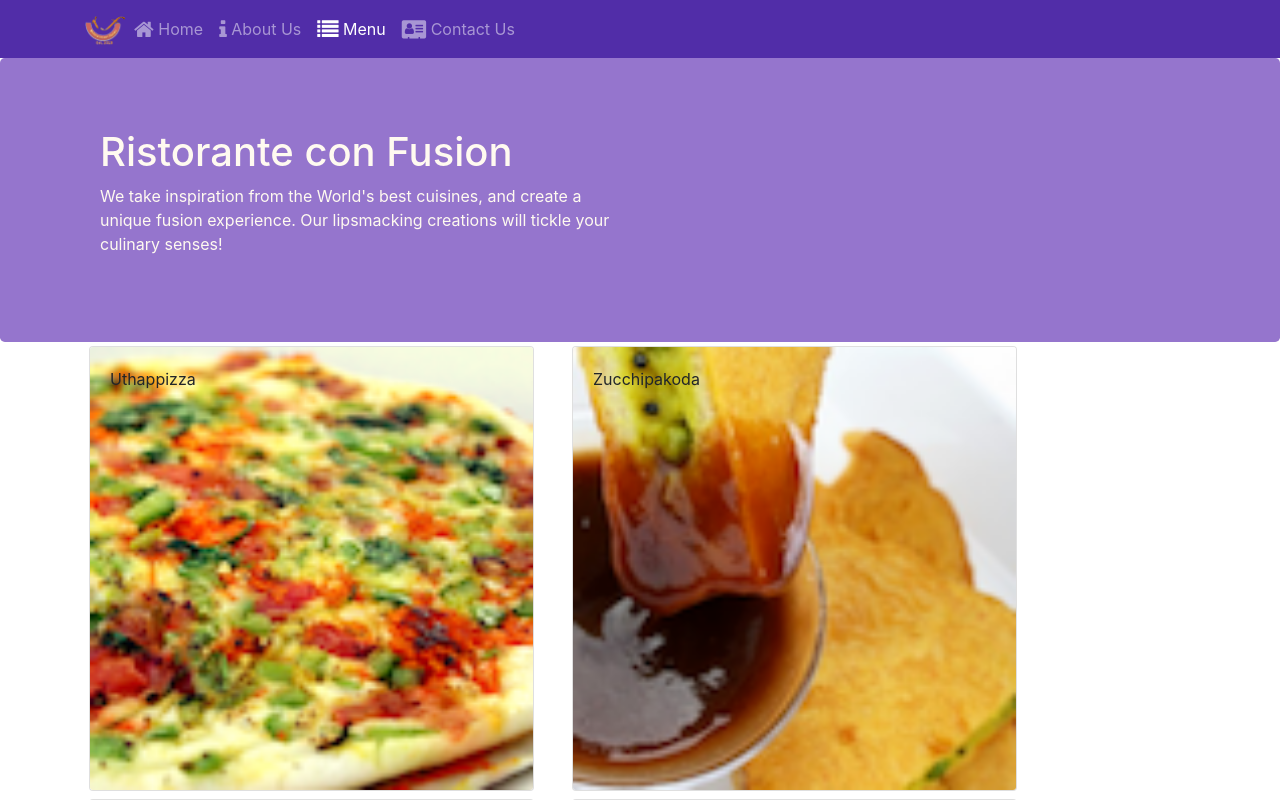
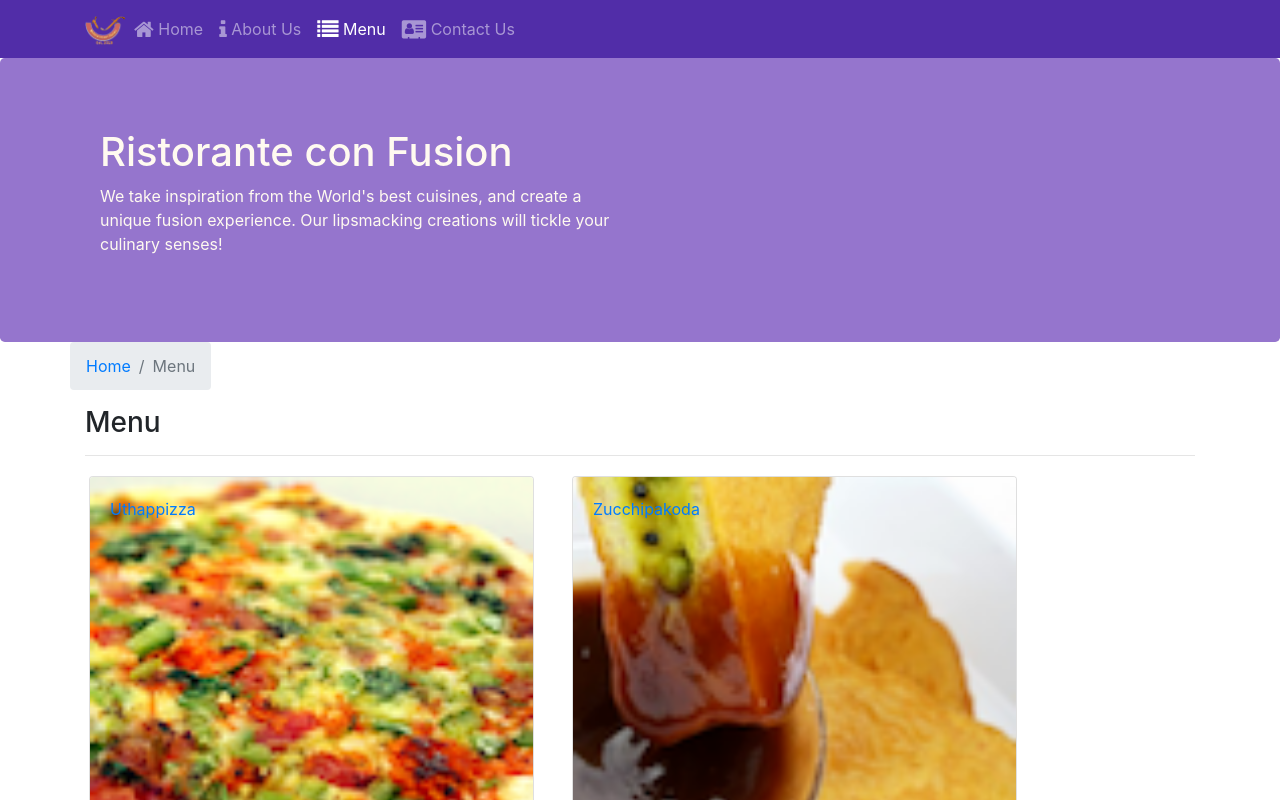
Before and after one commit to whoamiiamme/DemoToDo, a React (Create React App) app: page /menu in a window 1280 px wide. Shown: the top 800 px of the page. Built offline with nearby package versions, Linux system fonts and the light colour scheme.

Commit message:
Single Page Applications Part 2

```diff
--- a/src/components/ContactComponent.js
+++ b/src/components/ContactComponent.js
@@ -1,8 +1,22 @@
 import React from 'react';
+import { Breadcrumb, BreadcrumbItem } from 'reactstrap';
+import { Link } from 'react-router-dom';
 
 function Contact(props) {
 	return (
 		<div className='container'>
+			<div className='row'>
+				<Breadcrumb>
+					<BreadcrumbItem>
+						<Link to='/home'>Home</Link>
+					</BreadcrumbItem>
+					<BreadcrumbItem active>Contact Us</BreadcrumbItem>
+				</Breadcrumb>
+				<div className='col-12'>
+					<h3>Contact Us</h3>
+					<hr />
+				</div>
+			</div>
 			<div className='row row-content'>
 				<div className='col-12'>
 					<h3>Location Information</h3>
--- a/src/components/DishdetailComponent.js
+++ b/src/components/DishdetailComponent.js
@@ -1,5 +1,6 @@
 import React from 'react';
-import { Card, CardImg, CardText, CardBody, CardTitle } from 'reactstrap';
+import { Card, CardImg, CardText, CardBody, CardTitle, Breadcrumb, BreadcrumbItem } from 'reactstrap';
+import { Link } from 'react-router-dom';
 
 function RenderDish({ dish }) {
 	return (
@@ -20,22 +21,23 @@
 		return (
 			<div className='col-sm-12 col-md-5 m-1'>
 				<h4>Comments</h4>
+				<ul className='list-unstyled'>
 					{comments.map((comment) => {
 						return (
-						<ul key={comment.id} className='list-unstyled'>
-							<li className='media mb-2'>{comment.comment}</li>
-							<li className='media mb-2'>
+							<li key={comment.id}>
+								<p>{comment.comment}</p>
+								<p>
 									--{' '}
 									{`${comment.author}, ${new Intl.DateTimeFormat('en-US', {
 										year: 'numeric',
 										month: 'short',
 										day: '2-digit'
 									}).format(new Date(Date.parse(comment.date)))}`}
+								</p>
 							</li>
-						</ul>
 						);
 					})}
-				<ul />
+				</ul>
 			</div>
 		);
 	else return <div />;
@@ -46,8 +48,20 @@
 		return (
 			<div className='container'>
 				<div className='row'>
+					<Breadcrumb>
+						<BreadcrumbItem>
+							<Link to='/menu'>Menu</Link>
+						</BreadcrumbItem>
+						<BreadcrumbItem active>{props.dish.name}</BreadcrumbItem>
+					</Breadcrumb>
+					<div className='col-12'>
+						<h3>{props.dish.name}</h3>
+						<hr />
+					</div>
+				</div>
+				<div className='row'>
 					<RenderDish dish={props.dish} />
-					<RenderComments comments={props.dish.comments} />
+					<RenderComments comments={props.comments} />
 				</div>
 			</div>
 		);
--- a/src/components/MainComponent.js
+++ b/src/components/MainComponent.js
@@ -2,6 +2,7 @@
 import Home from './HomeComponent';
 import Menu from './MenuComponent';
 import Header from './HeaderComponent';
+import DishDetail from './DishdetailComponent';
 import Contact from './ContactComponent';
 import Footer from './FooterComponent';
 import { DISHES } from '../shared/dishes';
@@ -36,6 +37,18 @@
 				/>
 			);
 		};
+
+		const DishWithId = ({ match }) => {
+			return (
+				<DishDetail
+					dish={this.state.dishes.filter((dish) => dish.id === parseInt(match.params.dishId, 10))[0]}
+					comments={this.state.comments.filter(
+						(comment) => comment.dishId === parseInt(match.params.dishId, 10)
+					)}
+				/>
+			);
+		};
+
 		return (
 			<div>
 				<Header />
@@ -43,6 +56,7 @@
 					<Route path='/home' component={HomePage} />
 					<Route exact path='/menu' component={() => <Menu dishes={this.state.dishes} />} />
 					<Route exact path='/contactus' component={Contact} />
+					<Route path='/menu/:dishId' component={DishWithId} />
 					<Redirect to='/home' />
 				</Switch>
 				<Footer />
--- a/src/components/MenuComponent.js
+++ b/src/components/MenuComponent.js
@@ -1,13 +1,16 @@
 import React from 'react';
-import { Card, CardImg, CardImgOverlay, CardTitle } from 'reactstrap';
+import { Card, CardImg, CardImgOverlay, CardTitle, Breadcrumb, BreadcrumbItem } from 'reactstrap';
+import { Link } from 'react-router-dom';
 
 function RenderMenuItem({ dish, onClick }) {
 	return (
 		<Card>
-			<CardImg width='100%' src={dish.image} alt={dish.name} />
-			<CardImgOverlay>
-				<CardTitle>{dish.name}</CardTitle>
-			</CardImgOverlay>
+			<Link to={`/menu/${dish.id}`}>
+				<CardImg width='100%' src={dish.image} alt={dish.name} />
+				<CardImgOverlay>
+					<CardTitle>{dish.name}</CardTitle>
+				</CardImgOverlay>
+			</Link>
 		</Card>
 	);
 }
@@ -23,6 +26,18 @@
 
 	return (
 		<div className='container'>
+			<div className='row'>
+				<Breadcrumb>
+					<BreadcrumbItem>
+						<Link to='/home'>Home</Link>
+					</BreadcrumbItem>
+					<BreadcrumbItem active>Menu</BreadcrumbItem>
+				</Breadcrumb>
+				<div className='col-12'>
+					<h3>Menu</h3>
+					<hr />
+				</div>
+			</div>
 			<div className='row'>{menu}</div>
 		</div>
 	);
```
Lines whose indentation alone changed are shown as unchanged.
